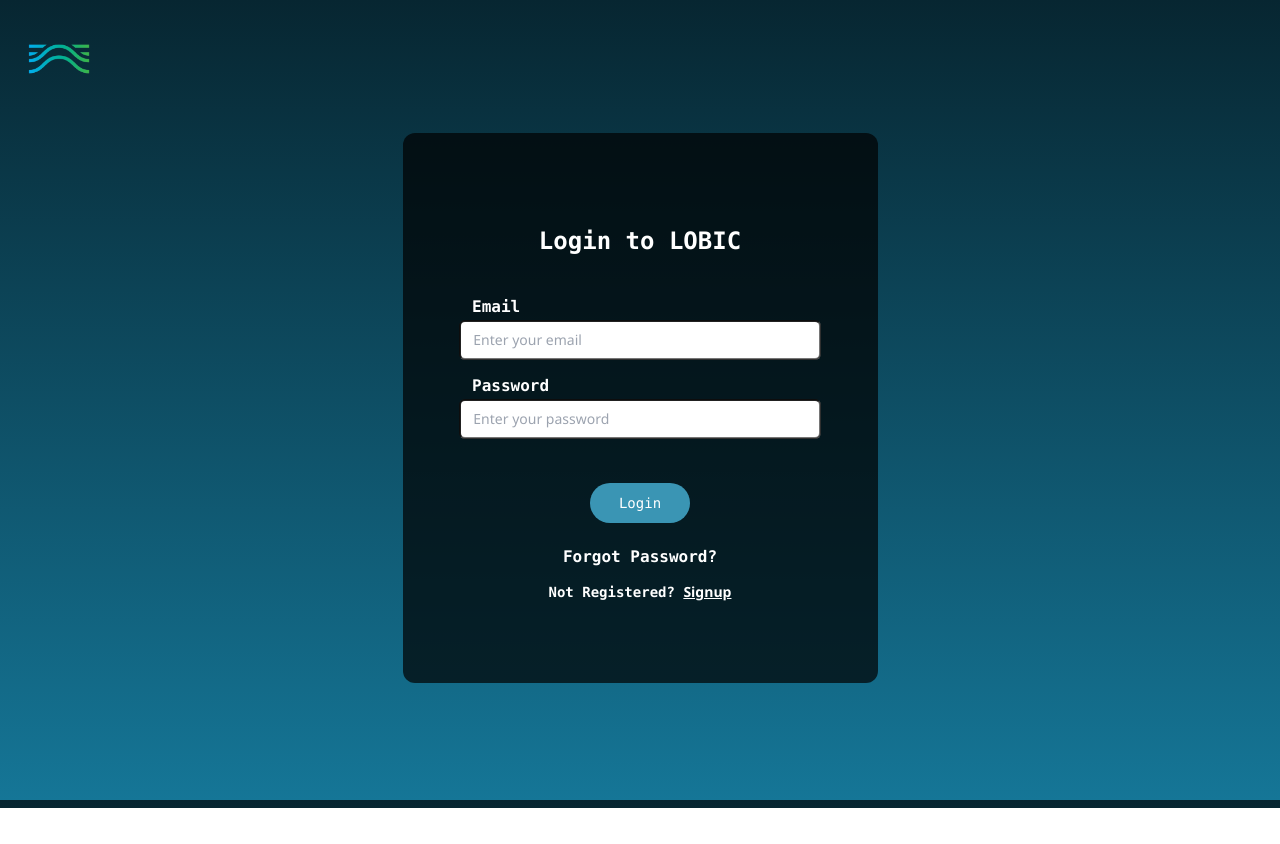
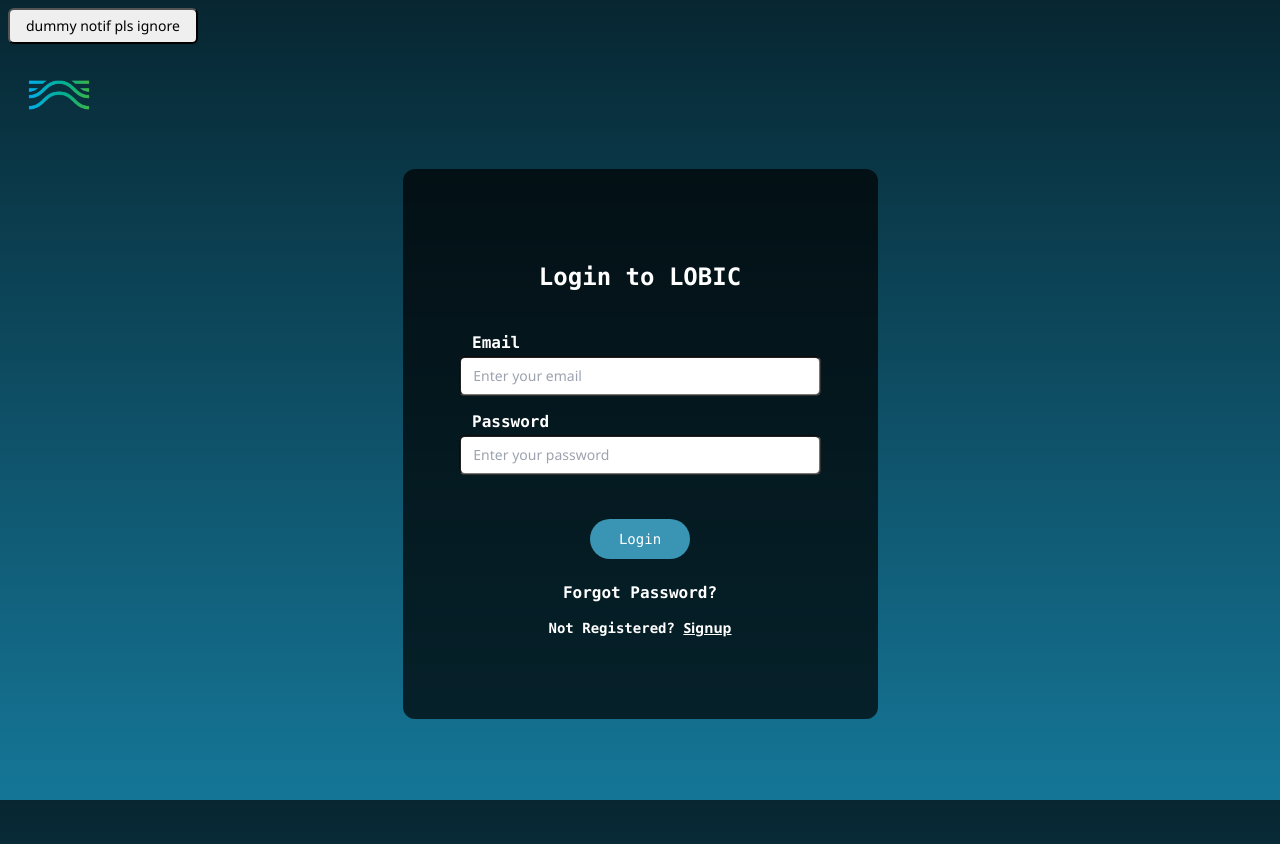
Before and after one commit to fy-st0rm/Lobic, a React (Vite) app: page /login in a window 1280 px wide. Before the commit the page ends 808 px from the top, so only its background shows below. Built offline with nearby package versions, Linux system fonts and the light colour scheme; no server answers.

Commit message:
Implemented ui for notification popup

```diff
--- a/package.json
+++ b/package.json
@@ -12,6 +12,8 @@
 		"tsc": "tsc --noEmit --watch"
 	},
 	"dependencies": {
+		"@radix-ui/react-slot": "^1.1.1",
+		"@radix-ui/react-toast": "^1.2.5",
 		"class-variance-authority": "^0.7.1",
 		"clsx": "^2.1.1",
 		"date-fns": "^4.1.0",
@@ -19,12 +21,14 @@
 		"framer-motion": "^11.18.0",
 		"js-cookie": "^3.0.5",
 		"lucide-react": "^0.469.0",
+		"next-themes": "^0.4.4",
 		"node-fetch": "^3.3.2",
 		"prettier": "^3.4.2",
 		"react": "^18.3.1",
 		"react-dom": "^18.3.1",
 		"react-helmet": "^6.1.0",
 		"react-router-dom": "^7.0.1",
+		"sonner": "^1.7.2",
 		"tailwind-merge": "^2.6.0",
 		"tailwindcss-animate": "^1.0.7"
 	},
--- a/src/api/socketApi.ts
+++ b/src/api/socketApi.ts
@@ -18,6 +18,7 @@ export enum OpCode {
 	SYNC_QUEUE = "SYNC_QUEUE",
 	ADD_FRIEND = "ADD_FRIEND",
 	REMOVE_FRIEND = "REMOVE_FRIEND",
+	NOTIFICATION = "NOTIFICATION",
 }
 
 export type SocketResponse = {
--- /dev/null
+++ b/src/components/Notification/Notification.tsx
@@ -0,0 +1,100 @@
+// Node modules
+import React, { FC, useState, useEffect } from "react";
+import { toast } from "sonner"
+import { Button } from "@/components/ui/button"
+import { Check, X } from "lucide-react";
+
+// Local
+import { OpCode, wsSend, SocketResponse } from "api/socketApi";
+import { useSocketProvider } from "providers/SocketProvider";
+import { fetchUserProfilePicture, getUserData } from "api/userApi";
+
+type Notification = {
+	id: string,
+	op_code: OpCode;
+	value: any;
+};
+
+type Notifications = {
+	[id: string]: Notification;
+};
+
+const NotificationSystem = (): React.ReactElement => {
+	const { addMsgHandler } = useSocketProvider();
+	const { getSocket } = useSocketProvider();
+
+	const [notifs, setNotifs] = useState<Notifications>({} as Notifications);
+
+	useEffect(() => {
+		addMsgHandler(OpCode.NOTIFICATION, (res: SocketResponse) => {
+			let notif: Notification = res.value;
+
+			// Adding notification to the list
+			setNotifs((prevNotifs) => ({
+				...prevNotifs,
+				[notif.id]: notif,
+			}));
+		});
+	}, []);
+
+	useEffect(() => {
+		// Showing the notification
+		Object.entries(notifs).map(async ([id, notif]) => {
+			if (notif.op_code === OpCode.ADD_FRIEND) {
+				let user_id = notif.value;
+
+				let user = await getUserData(user_id);
+				let pfp = await fetchUserProfilePicture(user_id);
+
+				const onAccept = (id: string | number) => {
+					// TODO: Add friend
+					toast.dismiss(id);
+				}
+
+				const onReject = (id: string | number) => {
+					// TODO: Remove from notification
+					toast.dismiss(id);
+				}
+
+				let tId = toast(
+					<div>
+						<div className="flex items-center justify-center space-x-4">
+								<img src={pfp} className="w-[70px] h-[70px] rounded-[10px] m-[5px]"></img>
+							<div className="flex flex-col">
+								<p> @{user.username} sent you a friend request.</p>
+								<div className="flex space-x-4">
+									<Button onClick={() => onAccept(tId)}> <Check /> </Button>
+									<Button variant="destructive" onClick={() => onReject(tId)}> <X /> </Button>
+								</div>
+							</div>
+						</div>
+					</div>, {
+					duration: 3000,
+				});
+			}
+		});
+	}, [notifs]);
+
+	const dummy = () => {
+		let notif: Notification = {
+			id: "asd",
+			op_code: OpCode.ADD_FRIEND,
+			value: "0ee42983-05c2-40ff-a829-371c02607100",
+		};
+		console.log(notif);
+		setNotifs((prevNotifs) => ({
+			...prevNotifs,
+			[notif.id]: notif,
+		}));
+	}
+
+	return (
+		<>
+			<Button variant="destructive" onClick={dummy}>
+				dummy notif pls ignore
+			</Button>
+		</>
+	);
+}
+
+export default NotificationSystem;
--- /dev/null
+++ b/src/components/ui/button.tsx
@@ -0,0 +1,57 @@
+import * as React from "react"
+import { Slot } from "@radix-ui/react-slot"
+import { cva, type VariantProps } from "class-variance-authority"
+
+import { cn } from "@/lib/utils"
+
+const buttonVariants = cva(
+  "inline-flex items-center justify-center gap-2 whitespace-nowrap rounded-md text-sm font-medium transition-colors focus-visible:outline-none focus-visible:ring-1 focus-visible:ring-ring disabled:pointer-events-none disabled:opacity-50 [&_svg]:pointer-events-none [&_svg]:size-4 [&_svg]:shrink-0",
+  {
+    variants: {
+      variant: {
+        default:
+          "bg-primary text-primary-foreground shadow hover:bg-primary/90",
+        destructive:
+          "bg-destructive text-destructive-foreground shadow-sm hover:bg-destructive/90",
+        outline:
+          "border border-input bg-background shadow-sm hover:bg-accent hover:text-accent-foreground",
+        secondary:
+          "bg-secondary text-secondary-foreground shadow-sm hover:bg-secondary/80",
+        ghost: "hover:bg-accent hover:text-accent-foreground",
+        link: "text-primary underline-offset-4 hover:underline",
+      },
+      size: {
+        default: "h-9 px-4 py-2",
+        sm: "h-8 rounded-md px-3 text-xs",
+        lg: "h-10 rounded-md px-8",
+        icon: "h-9 w-9",
+      },
+    },
+    defaultVariants: {
+      variant: "default",
+      size: "default",
+    },
+  }
+)
+
+export interface ButtonProps
+  extends React.ButtonHTMLAttributes<HTMLButtonElement>,
+    VariantProps<typeof buttonVariants> {
+  asChild?: boolean
+}
+
+const Button = React.forwardRef<HTMLButtonElement, ButtonProps>(
+  ({ className, variant, size, asChild = false, ...props }, ref) => {
+    const Comp = asChild ? Slot : "button"
+    return (
+      <Comp
+        className={cn(buttonVariants({ variant, size, className }))}
+        ref={ref}
+        {...props}
+      />
+    )
+  }
+)
+Button.displayName = "Button"
+
+export { Button, buttonVariants }
--- /dev/null
+++ b/src/components/ui/sonner.tsx
@@ -0,0 +1,29 @@
+import { useTheme } from "next-themes"
+import { Toaster as Sonner } from "sonner"
+
+type ToasterProps = React.ComponentProps<typeof Sonner>
+
+const Toaster = ({ ...props }: ToasterProps) => {
+  const { theme = "system" } = useTheme()
+
+  return (
+    <Sonner
+      theme={theme as ToasterProps["theme"]}
+      className="toaster group"
+      toastOptions={{
+        classNames: {
+          toast:
+            "group toast group-[.toaster]:bg-background group-[.toaster]:text-foreground group-[.toaster]:border-border group-[.toaster]:shadow-lg",
+          description: "group-[.toast]:text-muted-foreground",
+          actionButton:
+            "group-[.toast]:bg-primary group-[.toast]:text-primary-foreground",
+          cancelButton:
+            "group-[.toast]:bg-muted group-[.toast]:text-muted-foreground",
+        },
+      }}
+      {...props}
+    />
+  )
+}
+
+export { Toaster }
--- a/src/main.tsx
+++ b/src/main.tsx
@@ -2,10 +2,12 @@
 import { StrictMode, useEffect } from "react";
 import { createRoot } from "react-dom/client";
 import { BrowserRouter as Router } from "react-router-dom";
+import { Toaster } from "@/components/ui/sonner"
 
 // Local
 import App from "@/App";
 import AudioElement from "components/AudioElement/AudioElement";
+import NotificationSystem from "components/Notification/Notification";
 import { Providers } from "providers/Providers";
 
 // Assets
@@ -22,6 +24,8 @@ createRoot(root).render(
 	<StrictMode>
 		<Providers>
 			<AudioElement />
+			<Toaster position="top-right"/>
+			<NotificationSystem />
 			<Router>
 				<App />
 			</Router>
--- a/src/providers/QueueProvider.tsx
+++ b/src/providers/QueueProvider.tsx
@@ -117,7 +117,6 @@ export const QueueProvider: FC<{ children: React.ReactNode }> = ({
 			sessionStorage.setItem("QueueState", JSON.stringify(newState));
 			return newQueue;
 		});
-
 	};
 
 	const dequeue = (): MusicTrack | null => {
```
Also changed, not shown: src/lib/utils.ts (renamed from lib/utils.ts), 1 other file (tests, documents, lock files or other folders).
